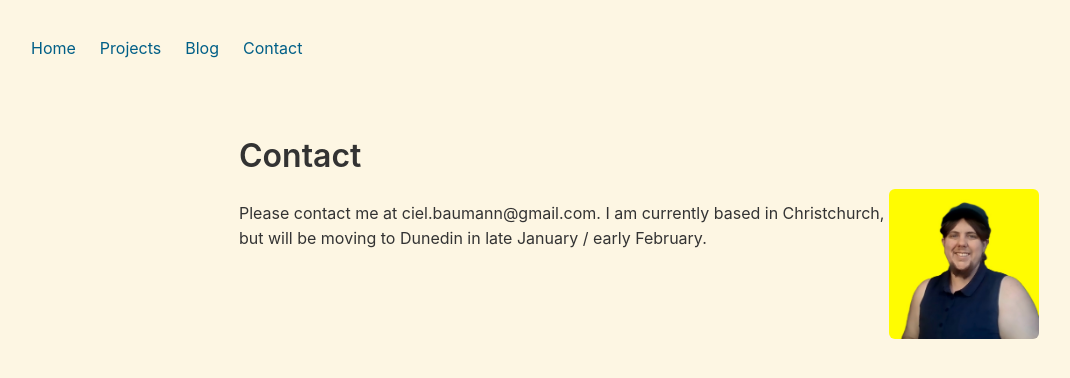
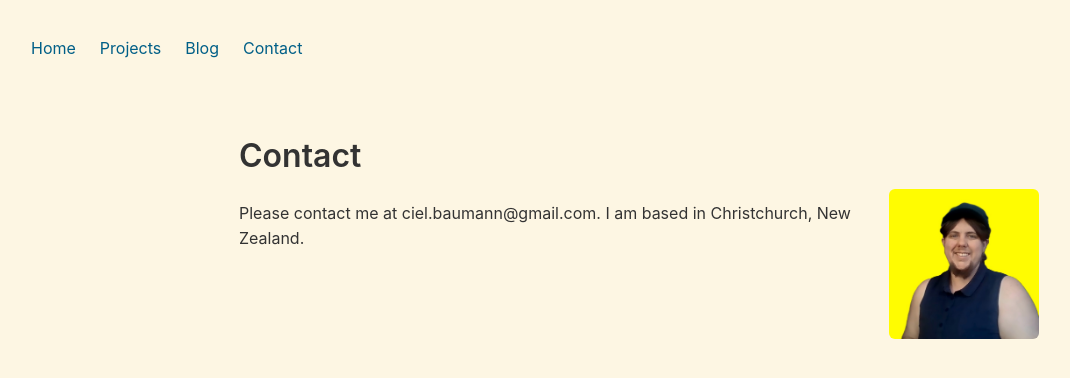
Before and after one commit to CielResearch/CielResearch.github.io, a Jekyll site: the page built from contact.md, in a window 1280 px wide. Shown: the top 378 px of the page, without its empty margins (1-1071 px from the left). Built offline with Jekyll 4.4.1, drawn with Linux system fonts in a browser that asks for light colours; our own code applies the rules of GitHub Pages for plain Markdown files.

Commit message:
Remove moving notice

```diff
--- a/contact.md
+++ b/contact.md
@@ -2,5 +2,4 @@
 
 <img align="right" src="./assets/profile_pic.jpg" width="150">
 
-Please contact me at ciel.baumann@gmail.com.
-I am currently based in Christchurch, but will be moving to Dunedin in late January / early February.
+Please contact me at ciel.baumann@gmail.com. I am based in Christchurch, New Zealand.
```
